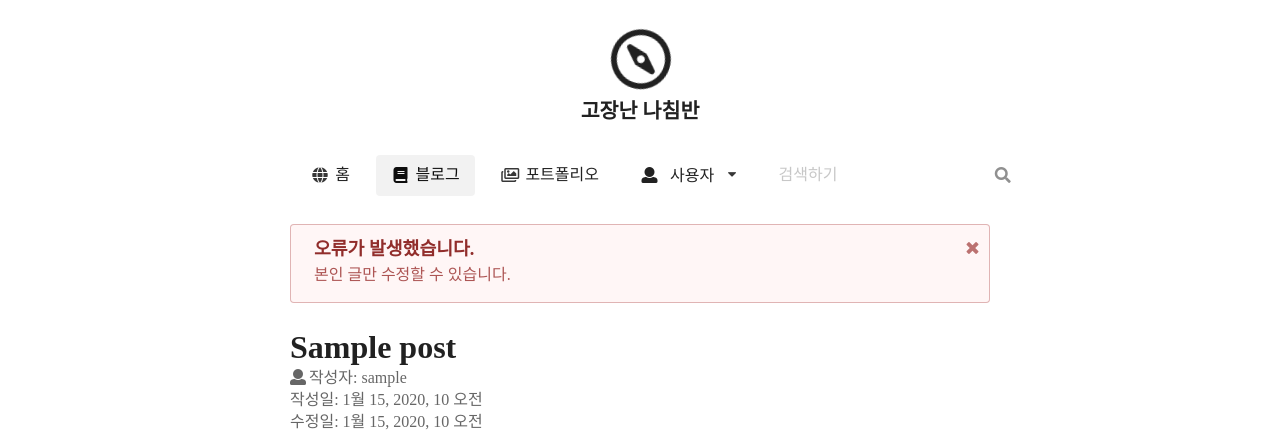
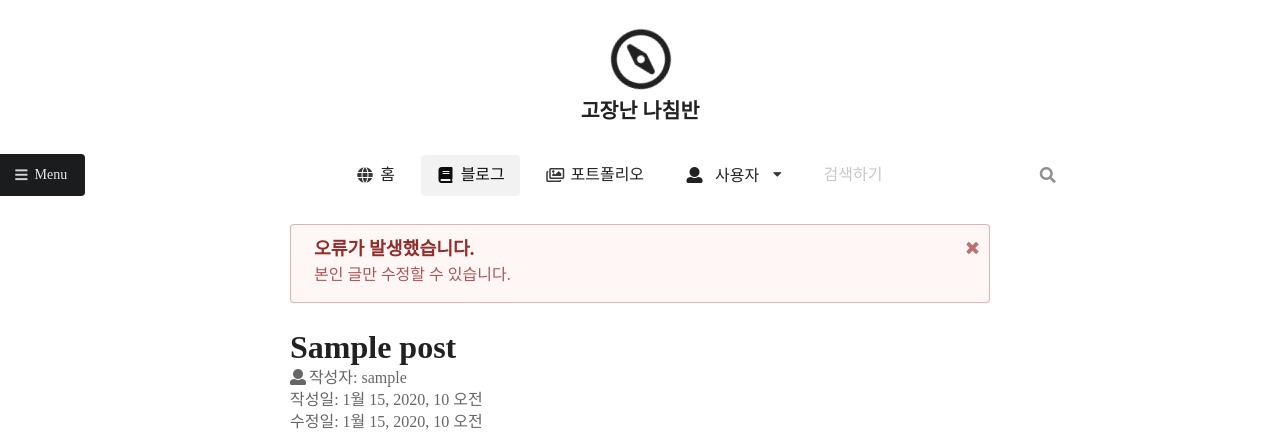
Before and after one commit to CaesiumY/likelion_django_assignment, a Django app: page /blog/edit/1/ in a window 1280 px wide. Shown: the top 434 px of the page. Run offline with Django 3.2, Linux system fonts and the light colour scheme; tables that the repository leaves empty hold one stand-in row (values such as "Sample post"); some web fonts are replaced.

Commit message:
feat: Add navbar toggle preparation

```diff
--- a/myblog/static/css/styles.css
+++ b/myblog/static/css/styles.css
@@ -36,3 +36,9 @@
 .ui.action.input input[type="file"] {
     display: none;
 }
+
+.ui.vertical.menu {
+    margin-top: -15px !important;
+    width: 100%;
+    display: none;
+}
--- a/myblog/static/js/styles.js
+++ b/myblog/static/js/styles.js
@@ -22,4 +22,9 @@ $(document).ready(function () {
 
     $('.ui.dropdown')
         .dropdown();
+
+    $('.right.menu.open').on("click", function (e) {
+        e.preventDefault();
+        $('.ui.vertical.menu').toggle();
+    });
 });
--- a/myblog/templates/base.html
+++ b/myblog/templates/base.html
@@ -7,9 +7,12 @@
     <meta charset="UTF-8" />
     <meta name="viewport" content="width=device-width, initial-scale=1, minimum-scale=1, maximum-scale=1" />
     <meta http-equiv="X-UA-Compatible" content="ie=edge" />
+    <meta name="mobile-web-app-capable" content="yes">
+
     <title>{%block title%}{%endblock%} | 고장난 나침반</title>
     <!-- 임시 아이콘 -->
-    <link rel="icon" type="image/x-icon" class="js-site-favicon" href="https://phinf.pstatic.net/contact/20180818_19/15345325429086Dm26_JPEG/image.jpg?type=s160">
+    <link rel="icon" type="image/x-icon" class="js-site-favicon"
+        href="https://phinf.pstatic.net/contact/20180818_19/15345325429086Dm26_JPEG/image.jpg?type=s160">
     <link rel="stylesheet" href="{%static 'css/semantic.min.css'%}" />
     <link rel="stylesheet" href="{%static 'css/styles.css'%}" />
 </head>
@@ -26,10 +29,21 @@
 
         <!-- 네비게이션 바 -->
         <nav class="ui secondary stackable main menu py-1">
-            <div class="ui text container">
-                <a href="{%url 'blog:home'%}" class="{% block item_home %}{% endblock %} item"><i class="world icon"></i>홈</a>
-                <a href="{%url 'blog:home'%}" class="{% block item_blog %}{% endblock %} item"><i class="book icon"></i>블로그</a>
-                <a href="{%url 'portfolio:portfolio'%}" class="{% block item_portfolio %}{% endblock %} item"><i class="images outline icon"></i>포트폴리오</a>
+            <!-- 네비게이션 토글 버튼 -->
+            <div class="ui inverted navbar menu mobile only" data-toggle='collapse' data-target='#navbarCollapse'>
+                <a class=" item">
+                    <i class="sidebar icon"></i>
+                    Menu
+                </a>
+            </div>
+
+            <div class="ui text container collapse navbar-collapse" id="navbarCollapse">
+                <a href="{%url 'blog:home'%}" class="{% block item_home %}{% endblock %} item"><i
+                        class="world icon"></i>홈</a>
+                <a href="{%url 'blog:home'%}" class="{% block item_blog %}{% endblock %} item"><i
+                        class="book icon"></i>블로그</a>
+                <a href="{%url 'portfolio:portfolio'%}" class="{% block item_portfolio %}{% endblock %} item"><i
+                        class="images outline icon"></i>포트폴리오</a>
                 <div class="ui dropdown item">
                     <span class="text"><i class="user icon"></i>사용자</span>
                     <i class="ui dropdown icon"></i>
```
